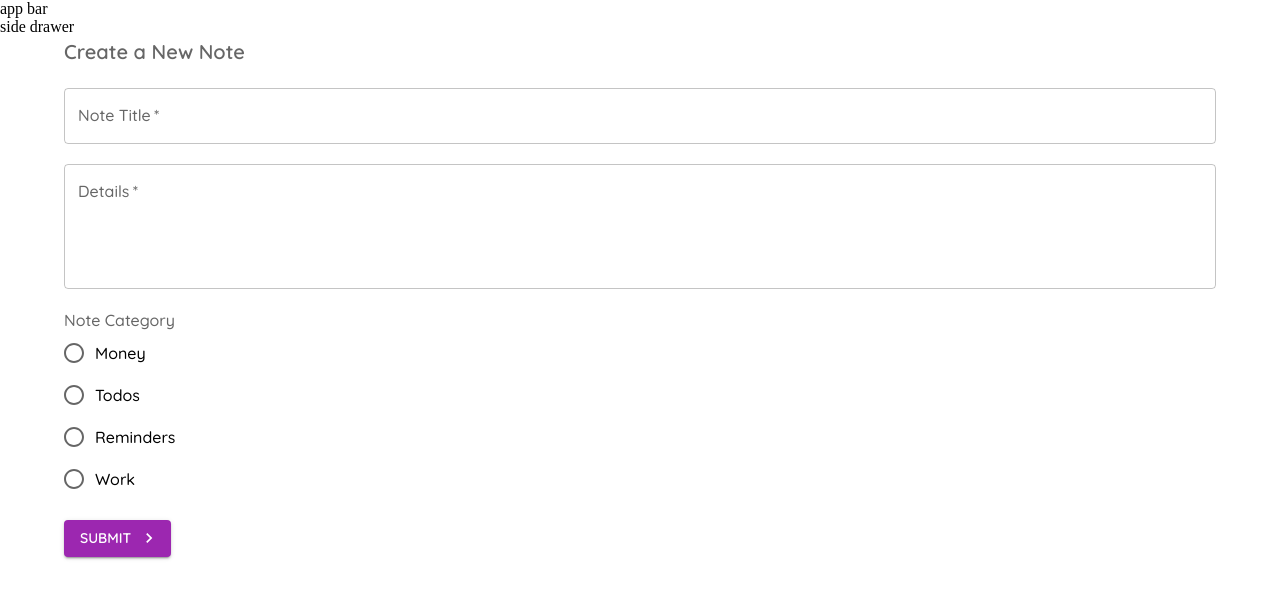
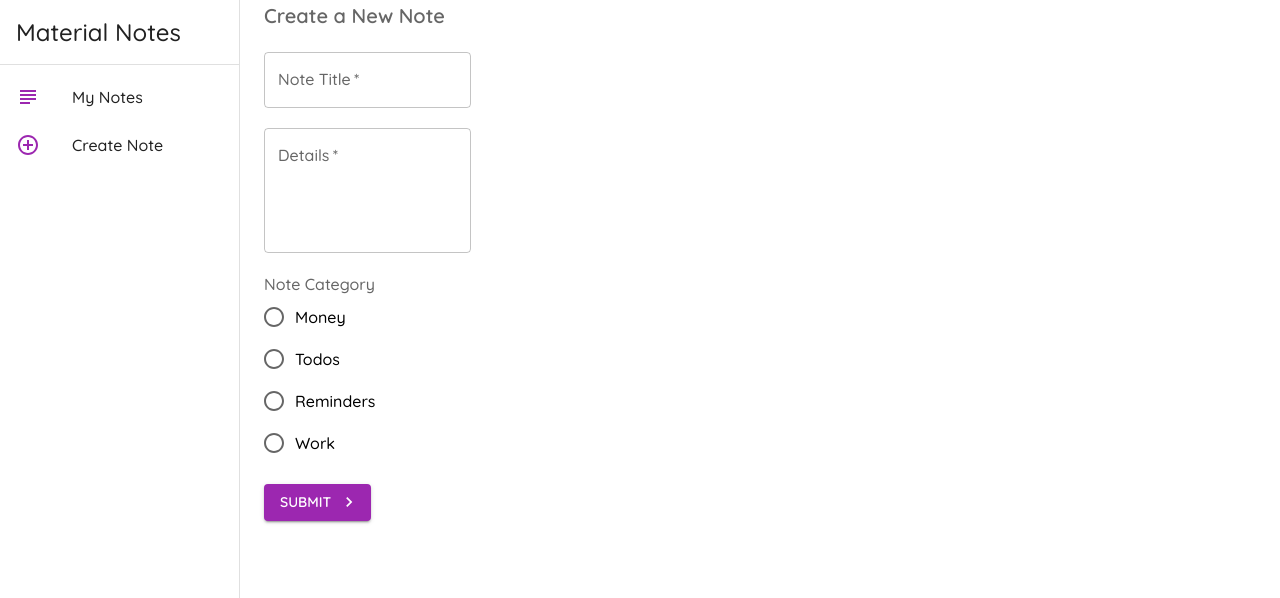
Before and after one commit to StefanoConsonni/notes-app-material-ui, a React (Create React App) app: page /create in a window 1280 px wide. Shown: the top 598 px of the page. Built offline with nearby package versions, Linux system fonts and the light colour scheme.

Commit message:
complete drawer menu

```diff
--- a/data/db.json
+++ b/data/db.json
@@ -1,20 +1,20 @@
 {
 	"notes": [
 		{
-			"title": "Yoshi's birthday bash",
+			"title": "Giovanni's birthday bash",
 			"details": "Lorem Ipsum is simply dummy text of the printing and typesetting industry. Lorem Ipsum has been the industry's standard dummy text ever since the 1500s, when an unknown printer took a galley of type and scrambled it to make a type specimen book.",
 			"category": "reminders",
 			"id": 1
 		},
 		{
-			"title": "Complete my ninja training",
+			"title": "Complete my Spring Boot training",
 			"details": "Lorem Ipsum is simply dummy text of the printing and typesetting industry. Lorem Ipsum has been the industry's standard dummy text ever since the 1500s, when an unknown printer took.",
 			"category": "work",
 			"id": 2
 		},
 		{
 			"title": "Order a pizza!",
-			"details": "Lorem Ipsum is simply dummy text of the printing and typesetting industry. Lorem Ipsum has been the industry's standard dummy text ever since the 1500s, when an unknown printer took a galley of type and scrambled it to make a type specimen book.\nLorem Ipsum is simply dummy text of the printing and typesetting industry. Lorem Ipsum has been the industry's standard dummy text ever since the 1500s, when an unknown printer took a galley of type and scrambled it to make a type specimen book.",
+			"details": "Lorem Ipsum is simply dummy text of the printing and typesetting industry. Lorem Ipsum has been the industry's standard dummy text ever since the 1500s, when an unknown printer took a galley of type and scrambled it to make a type specimen book.\nLorem Ipsum is simply dummy text of the printing and typesetting industry. Lorem Ipsum has been the industry's standard dummy text ever since the 1500s.",
 			"category": "todos",
 			"id": 3
 		}
--- a/package.json
+++ b/package.json
@@ -1,5 +1,5 @@
 {
-  "name": "material-ui-tut",
+	"name": "notes-app-material-ui",
 	"version": "0.1.0",
 	"private": true,
 	"dependencies": {
--- a/src/components/Layout.js
+++ b/src/components/Layout.js
@@ -1,4 +1,10 @@
+import { AppBar, Box, CssBaseline, Divider, Drawer, List, ListItem, ListItemButton, ListItemIcon, ListItemText, Toolbar, Typography } from "@mui/material";
+import InboxIcon from "@mui/icons-material/Inbox";
+import MailIcon from "@mui/icons-material/Mail";
 import { makeStyles } from "tss-react/mui";
+import { AddCircleOutlineOutlined, SubjectOutlined } from "@mui/icons-material";
+
+const drawerWidth = 240;
 
 const useStyles = makeStyles()(() => {
 	return {
@@ -9,19 +15,68 @@ const useStyles = makeStyles()(() => {
 	};
 });
 
+const menuItems = [
+	{
+		text: "My Notes",
+		icon: <SubjectOutlined color="secondary" />,
+		path: "/",
+	},
+	{
+		text: "Create Note",
+		icon: <AddCircleOutlineOutlined color="secondary" />,
+		path: "/create",
+	},
+];
+
 export default function Layout({ children }) {
 	const classes = useStyles();
 
 	return (
-		<div>
-			{/* app bar */}
-			<div>app bar</div>
+		// <div className={classes.root}>
+		// 	{/* app bar */}
+		// 	<div>app bar</div>
 
-			{/* side drawer */}
-			<div>side drawer</div>
+		// 	{/* side drawer */}
+		// 	<Drawer className={classes.drawer} variant="permanent" anchor="left" classes={{ paper: classes.drawerPaper }}>
+		// 		<div>
+		// 			<Typography variant="h5">Material Notes</Typography>
+		// 		</div>
+		// 	</Drawer>
+
+		// 	{/* main content */}
+		// 	<div className={classes.page}>{children}</div>
+		// </div>
+
+		<Box sx={{ display: "flex" }}>
+			<Drawer
+				sx={{
+					width: drawerWidth,
+					flexShrink: 0,
+					"& .MuiDrawer-paper": {
+						width: drawerWidth,
+						boxSizing: "border-box",
+					},
+				}}
+				variant="permanent"
+				anchor="left">
+				<Typography variant="h5" sx={{ marginY: 2, paddingLeft: 2 }}>
+					Material Notes
+				</Typography>
+				<Divider />
+				<List>
+					{menuItems.map((item) => (
+						<ListItem key={item.text} disablePadding>
+							<ListItemButton>
+								<ListItemIcon>{item.icon}</ListItemIcon>
+								<ListItemText primary={item.text} />
+							</ListItemButton>
+						</ListItem>
+					))}
+				</List>
+			</Drawer>
 
 			{/* main content */}
 			<div className={classes.page}>{children}</div>
-		</div>
+		</Box>
 	);
 }
--- a/src/pages/Create.js
+++ b/src/pages/Create.js
@@ -44,7 +44,7 @@ export default function Create() {
 	};
 
 	return (
-		<Container size="sm">
+		<Container>
 			<Typography variant="h6" component="h2" color="textSecondary" gutterBottom>
 				Create a New Note
 			</Typography>
```
Lines whose indentation alone changed are shown as unchanged.
